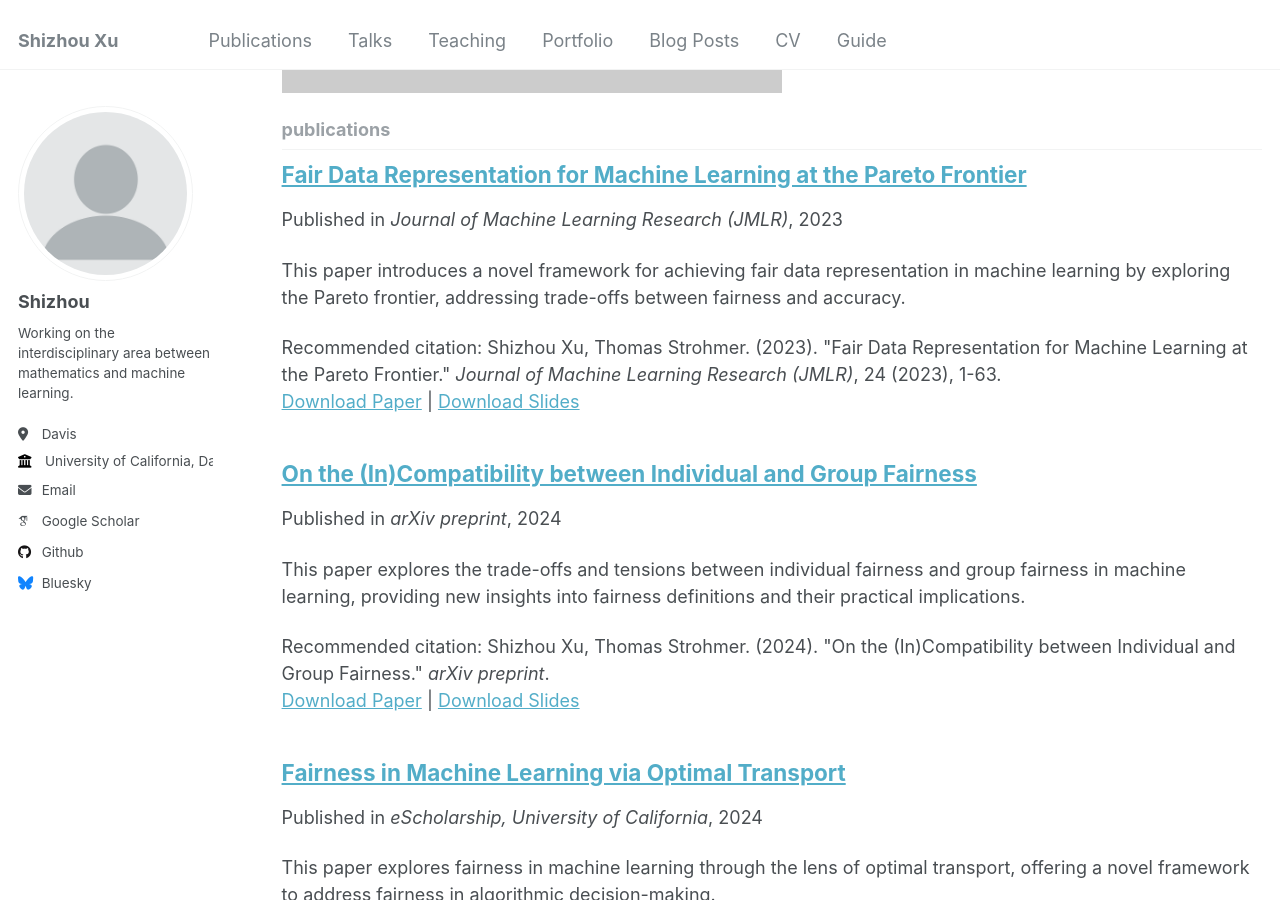
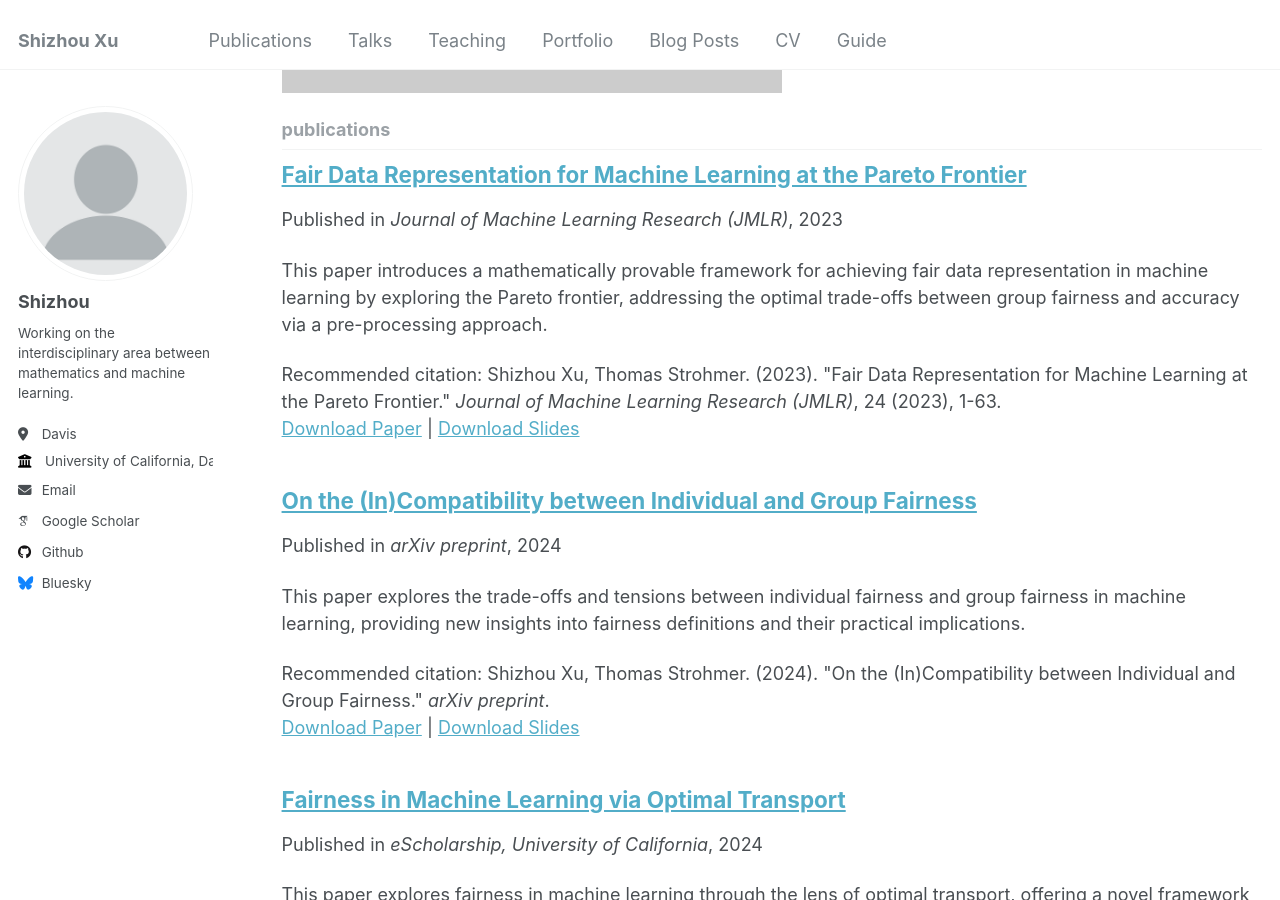
Before and after one commit to xushizhou/xushizhou.github.io, a Jekyll site: the page built from _pages/collection-archive.html, in a window 1280 px wide and 900 px high, scrolled down 999 px. Built offline with Jekyll 4.4.1, drawn with Linux system fonts in a browser that asks for light colours; some web fonts are replaced.

Commit message:
Update 2015-10-01-paper-title-number-3.md

```diff
--- a/_publications/2015-10-01-paper-title-number-3.md
+++ b/_publications/2015-10-01-paper-title-number-3.md
@@ -3,7 +3,7 @@ title: "Fair Data Representation for Machine Learning at the Pareto Frontier"
 collection: publications
 category: journals
 permalink: /publication/2023-08-10-fair-data-representation
-excerpt: "This paper introduces a novel framework for achieving fair data representation in machine learning by exploring the Pareto frontier, addressing trade-offs between fairness and accuracy."
+excerpt: "This paper introduces a mathematically provable framework for achieving fair data representation in machine learning by exploring the Pareto frontier, addressing the optimal trade-offs between group fairness and accuracy via a pre-processing approach."
 date: 2023-08-10
 venue: 'Journal of Machine Learning Research (JMLR)'
 slidesurl: ''
```
